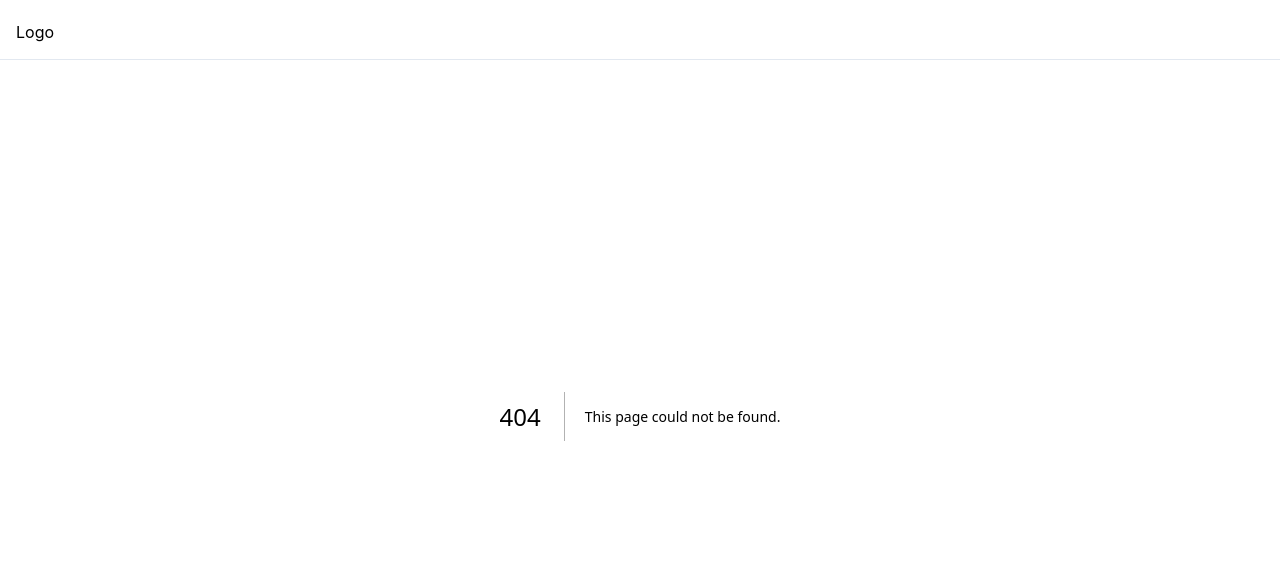
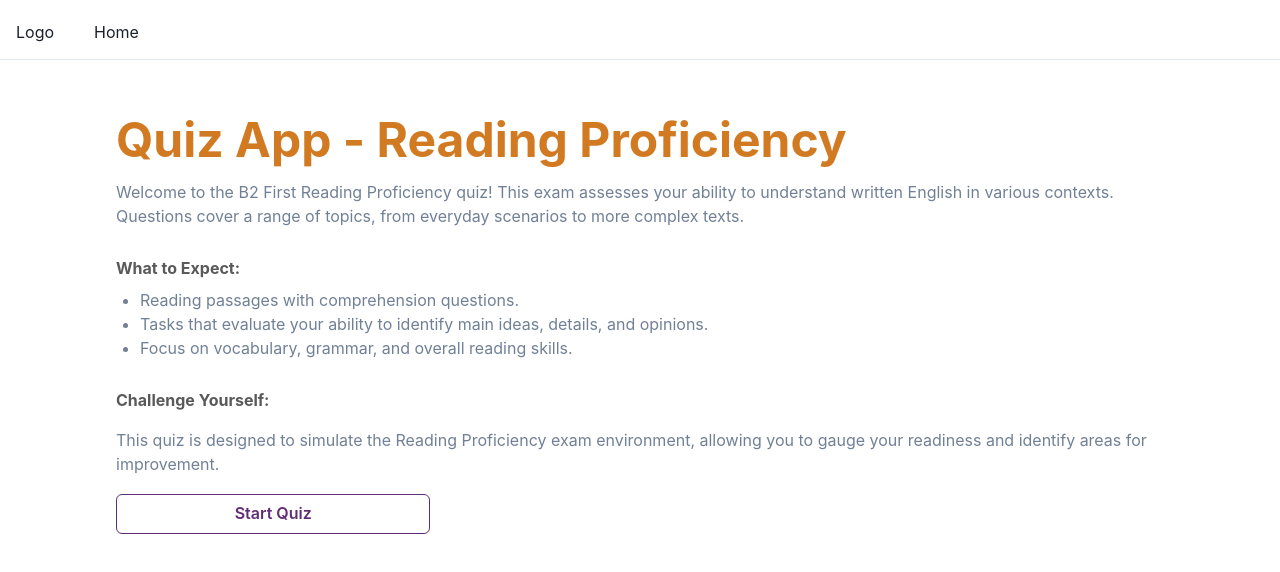
Before and after one commit to fjpagaragan/quiz-test, a Next.js app: page /overview in a window 1280 px wide. Before the commit this address had no page. Shown: the top 572 px of the page. Built offline with nearby package versions, Linux system fonts and the light colour scheme.

Commit message:
(feat): add quiz overview component (#2)

```diff
--- a/src/common/components/NavBar.tsx
+++ b/src/common/components/NavBar.tsx
@@ -2,9 +2,7 @@ import { FC } from 'react'
 import {
     Box,
     Flex,
-    Text,
     useColorModeValue,
-    useBreakpointValue,
     HStack,
 } from '@chakra-ui/react'
 
@@ -20,11 +18,17 @@ const NavBar: FC = () => {
             borderBottom={1}
             borderStyle={'solid'}
             borderColor={useColorModeValue('gray.200', 'gray.900')}
+            background={'white'}
             px={4}
         >
         <Flex h={16} alignItems={'center'} justifyContent={'space-between'}>
           <HStack spacing={8} alignItems={'center'}>
             <Box>Logo</Box>
+            <HStack as={'nav'} spacing={4} display={'flex'}>
+              <Box as="a" px={2} py={1} rounded={'md'} _hover={{textDecoration: 'none', bg: useColorModeValue('gray.200', 'gray.700'),}} href={'/'}>
+                Home
+              </Box>
+            </HStack>
           </HStack>
         </Flex>
         </Box>
--- /dev/null
+++ b/src/modules/quiz/components/Overview.tsx
@@ -0,0 +1,45 @@
+import { FC } from "react";
+import { Box, Button, Flex, Heading, ListItem, Stack, Text, UnorderedList } from "@chakra-ui/react";
+
+const Overview: FC = () => {
+    return (
+        <Flex alignContent={'center'} >
+            <Stack as={Box} m={'100px'}>
+                <Heading as={'h2'} size={'2xl'} color={'#D17A22'}>
+                    Quiz App - Reading Proficiency
+                </Heading>
+                <Text color={'gray.500'} size={'1xl'} mt={2}>
+                Welcome to the B2 First Reading Proficiency quiz! This exam assesses your ability to understand written English in various contexts.
+                <br />Questions cover a range of topics, from everyday scenarios to more complex texts.
+                </Text>
+                <Text color={'#595959'} fontWeight={'bold'} mt={5}>
+                What to Expect:
+                </Text>
+                <UnorderedList color={'gray.500'} paddingLeft={2}>
+                    <ListItem>Reading passages with comprehension questions.</ListItem>
+                    <ListItem>Tasks that evaluate your ability to identify main ideas, details, and opinions.</ListItem>
+                    <ListItem>Focus on vocabulary, grammar, and overall reading skills.</ListItem>
+                </UnorderedList>
+                <Text color={'#595959'} fontWeight={'bold'} mt={5}>
+                Challenge Yourself:
+                </Text>
+                <Text color={'gray.500'} mt={2}>
+                This quiz is designed to simulate the Reading Proficiency exam environment, allowing you to gauge your readiness and identify areas for improvement.
+                </Text>
+                <Box mt={'10px'}>
+                    <Button
+                        color={'#5F2D75'}
+                        borderColor={'#5F2D75'}
+                        variant={'outline'}
+                        _hover={{ border: "1px", borderColor: "#5F2D75", background: "#5F2D75", textColor: "white"}}
+                        w={{ base: '100%', md: '20%', lg: '30%'}}
+                    >
+                        Start Quiz
+                    </Button>
+                </Box>
+            </Stack>
+        </Flex>
+    )
+}
+
+export default Overview;
--- /dev/null
+++ b/src/pages/overview/index.tsx
@@ -0,0 +1,8 @@
+import { NextPage } from "next";
+import Overview from "@/modules/quiz/components/Overview";
+
+const QuizPage: NextPage = () => {
+    return <Overview />
+}
+
+export default QuizPage;
```
Also changed, not shown: src/modules/home/components/HomePage.tsx (+9 -1 lines).
